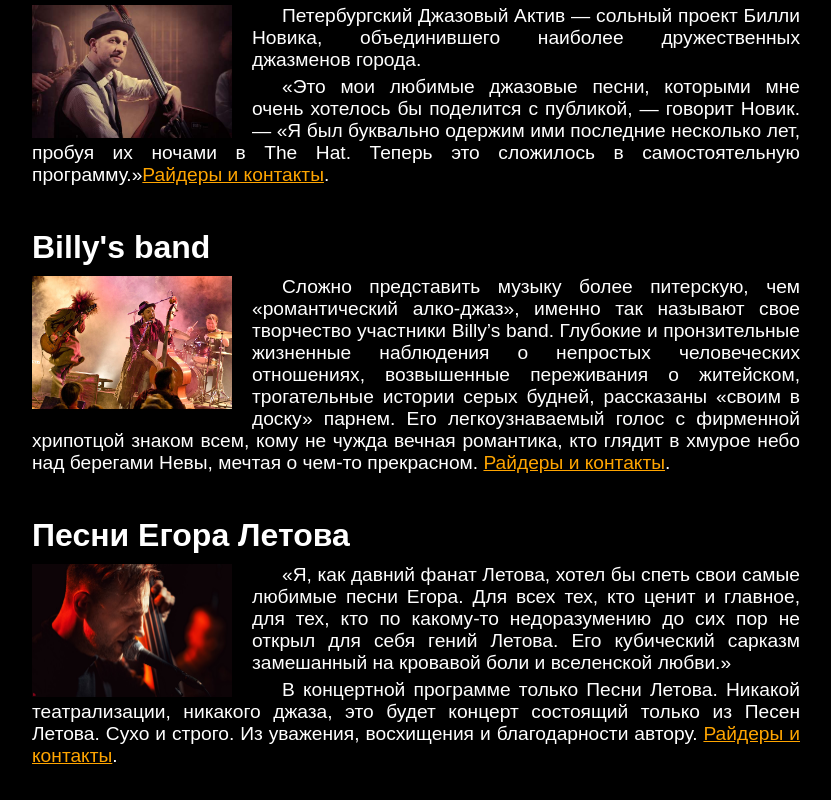
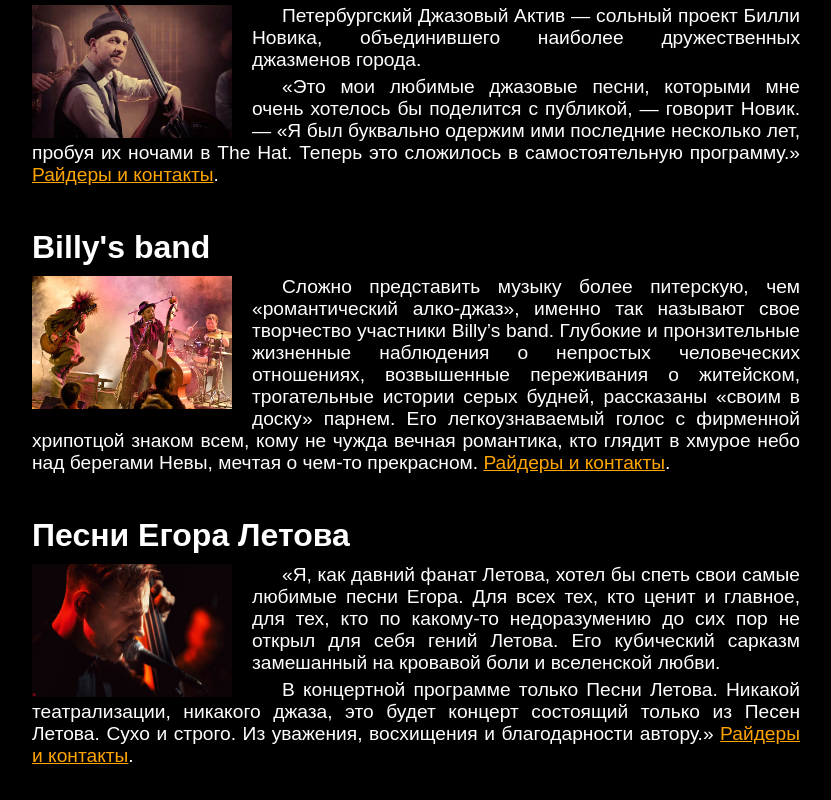
Before and after one commit to mikhailusov/billynovik, a plain HTML site: page index.html in a window 1280 px wide. Shown: the part 706-1506 px from the top of the page, without its empty margins (224-1055 px from the left). Drawn offline with Linux system fonts and the light colour scheme.

Commit message:
fixing syntax

```diff
--- a/index.html
+++ b/index.html
@@ -148,7 +148,7 @@
           <h2>Петербургский Джазовый Актив</h2>
           <img src="pja.jpg" align="left" class="pimg" />
           <p>Петербургский Джазовый Актив — сольный проект Билли Новика, объединившего наиболее дружественных джазменов города.</p>
-          <p>«Это мои любимые джазовые песни, которыми мне очень хотелось бы поделится с публикой, — говорит Новик. — «Я был буквально одержим ими последние несколько лет, пробуя их ночами в The Hat. Теперь это сложилось в самостоятельную программу.»<a href="https://disk.yandex.ru/d/dM4W3Xy5xEFR1Q" target="_blank">Райдеры и контакты</a>.</p>
+          <p>«Это мои любимые джазовые песни, которыми мне очень хотелось бы поделится с публикой, — говорит Новик. — «Я был буквально одержим ими последние несколько лет, пробуя их ночами в The Hat. Теперь это сложилось в самостоятельную программу.» <a href="https://disk.yandex.ru/d/dM4W3Xy5xEFR1Q" target="_blank">Райдеры и контакты</a>.</p>
           <br/>
 
         <h2>Billy's band</h2>
@@ -158,8 +158,8 @@
 
         <h2>Песни Егора Летова</h2>
           <img src="letov2.jpg" align="left" class="pimg"/>
-          <p>«Я, как давний фанат Летова, хотел бы спеть свои самые любимые песни Егора. Для всех тех, кто ценит и главное, для тех, кто по какому-то недоразумению до сих пор не открыл для себя гений Летова. Его кубический сарказм замешанный на кровавой боли и вселенской любви.»</p>
-          <p>В концертной программе только Песни Летова. Никакой театрализации, никакого джаза, это будет концерт состоящий только из Песен Летова. Сухо и строго. Из уважения, восхищения и благодарности автору. <a href="https://disk.yandex.ru/d/bVkP7ebFMA8r_w" target="_blank">Райдеры и контакты</a>.</p>
+          <p>«Я, как давний фанат Летова, хотел бы спеть свои самые любимые песни Егора. Для всех тех, кто ценит и главное, для тех, кто по какому-то недоразумению до сих пор не открыл для себя гений Летова. Его кубический сарказм замешанный на кровавой боли и вселенской любви.</p>
+          <p>В концертной программе только Песни Летова. Никакой театрализации, никакого джаза, это будет концерт состоящий только из Песен Летова. Сухо и строго. Из уважения, восхищения и благодарности автору.» <a href="https://disk.yandex.ru/d/bVkP7ebFMA8r_w" target="_blank">Райдеры и контакты</a>.</p>
         </div>
     </div>
 
```
